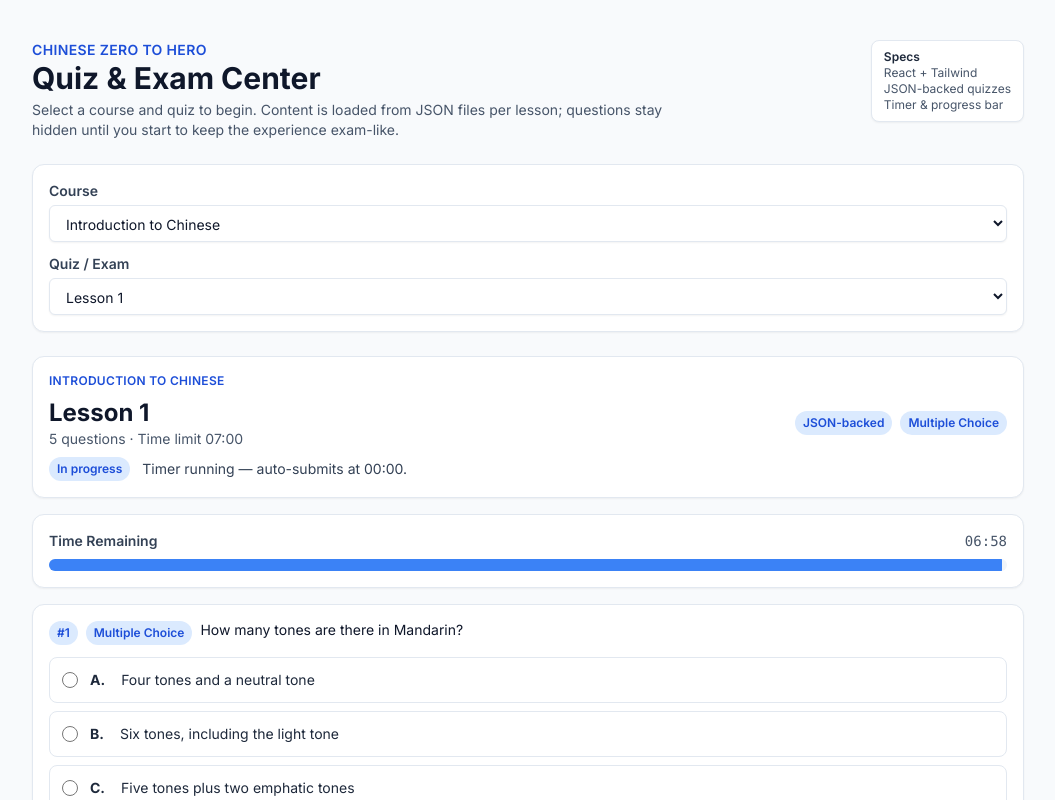
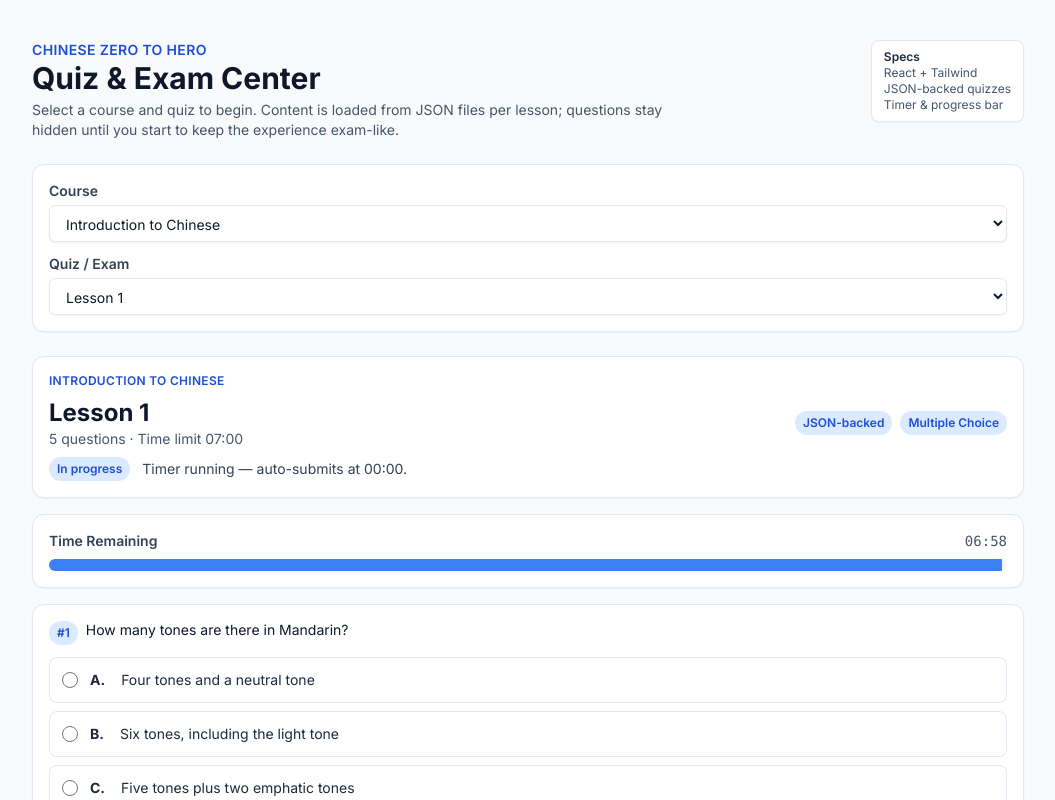
Before and after one commit to longjiang/czh-test-center, a React (Vite) app: page / in a window 1280 px wide. Both pictures are taken after a click on the button "Start Quiz". Shown: the top 800 px of the page, without its empty margins (112-1167 px from the left). Built offline with nearby package versions, Linux system fonts and the light colour scheme.

Commit message:
chore: remove question type badge

```diff
--- a/src/components/QuestionCard.jsx
+++ b/src/components/QuestionCard.jsx
@@ -22,7 +22,6 @@ function QuestionCard({
       <div className="flex items-start gap-2">
         <div className="flex items-center gap-2">
           <span className="badge">{ordinal ? `#${ordinal}` : 'Question'}</span>
-          <span className="badge">{question.type === 'multiple-choice' ? 'Multiple Choice' : 'Question'}</span>
         </div>
         <div className="flex flex-col gap-1">
           <p className="text-slate-900 text-sm leading-tight font-normal">{question.prompt}</p>
```
